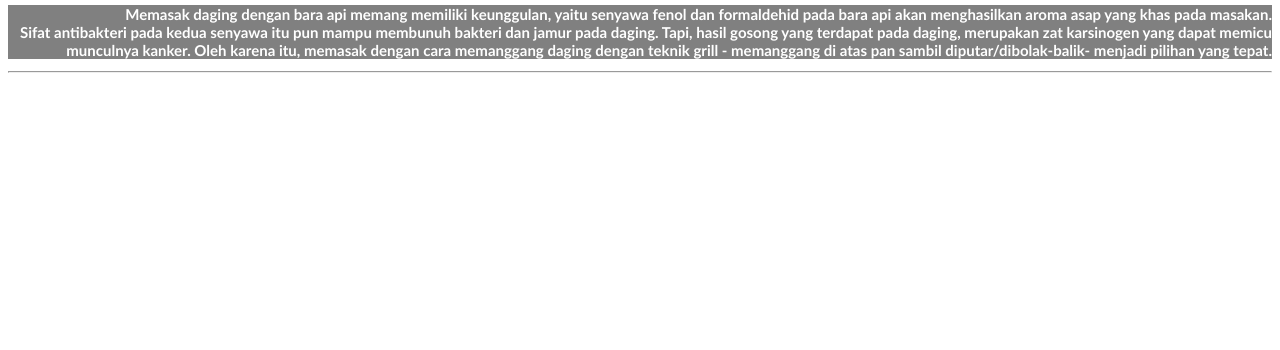
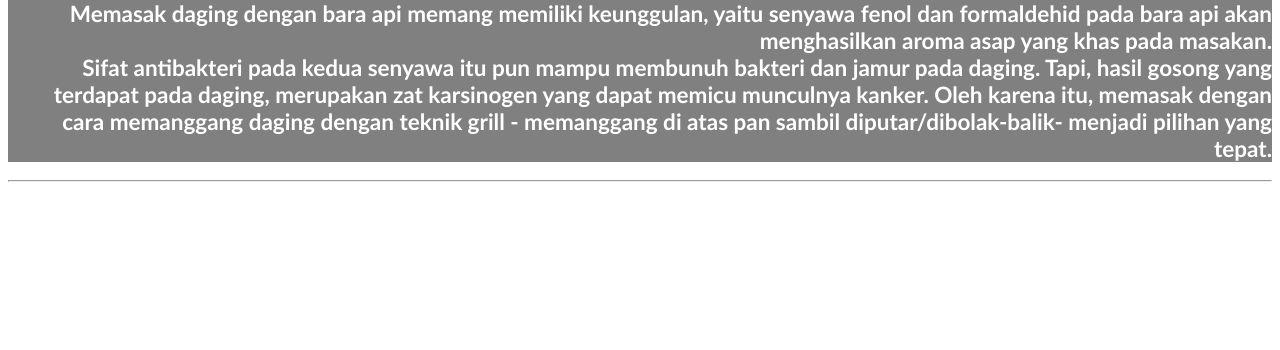
Before and after one commit to NuzulWijayanti/nuzulwijayanti.github.io, a plain HTML site: page pr_3.html in a window 1280 px wide. Shown: the part 450-800 px from the top of the page. Drawn offline with Linux system fonts and the light colour scheme.

Commit message:
Update css_pr3.css

```diff
--- a/css_pr3.css
+++ b/css_pr3.css
@@ -1,4 +1,2 @@
 
-.div3 h2{background-color:grey;color:white;font-size:15px;text-align:right;font-family:calibri;}
-
-.div3,h1{color:white;font-size:30px;text-align:right;font-family:georgia;}
+.div3{background-color:grey;color:white;font-size:15px;text-align:right;font-family:calibri;}
```
